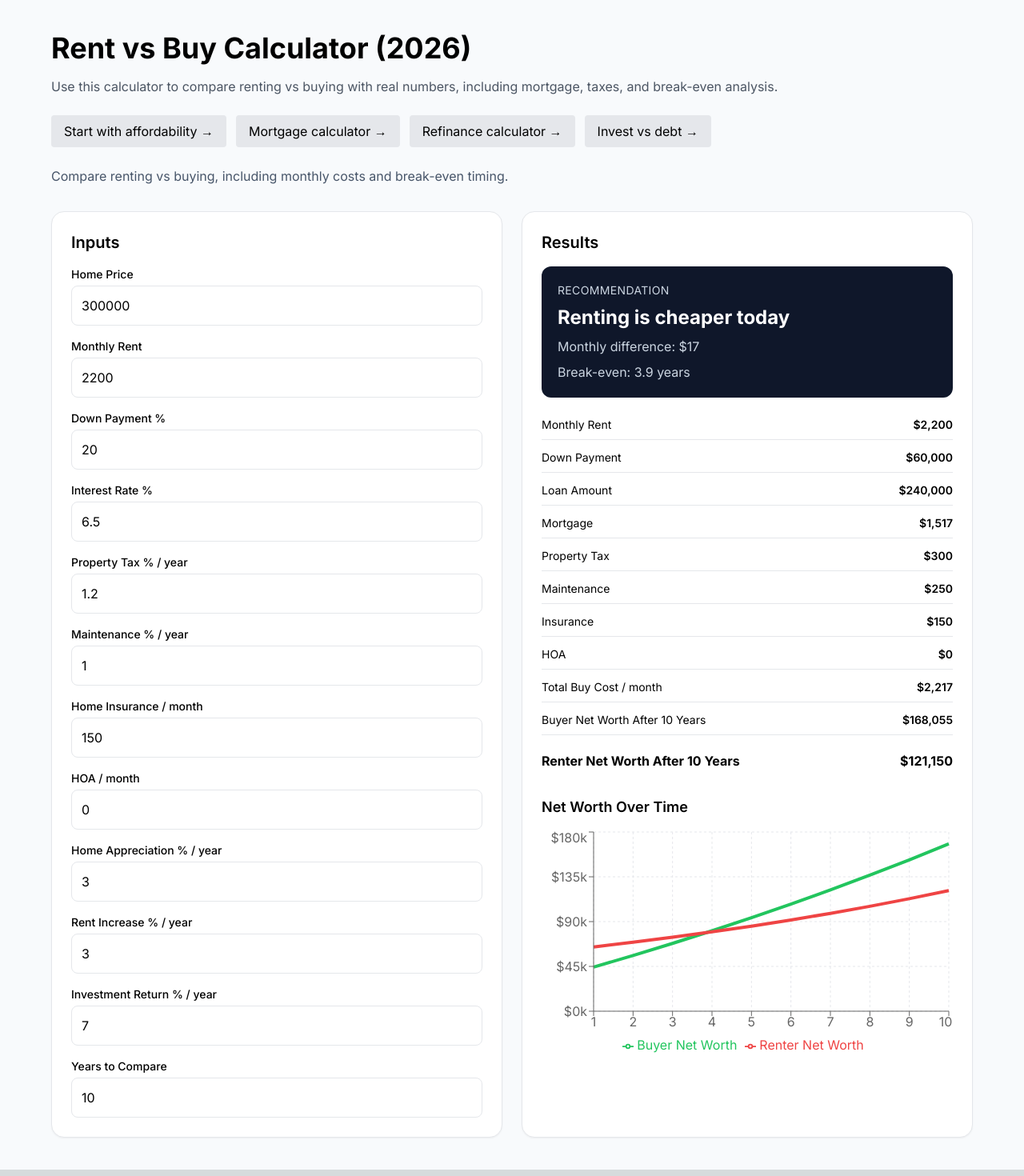
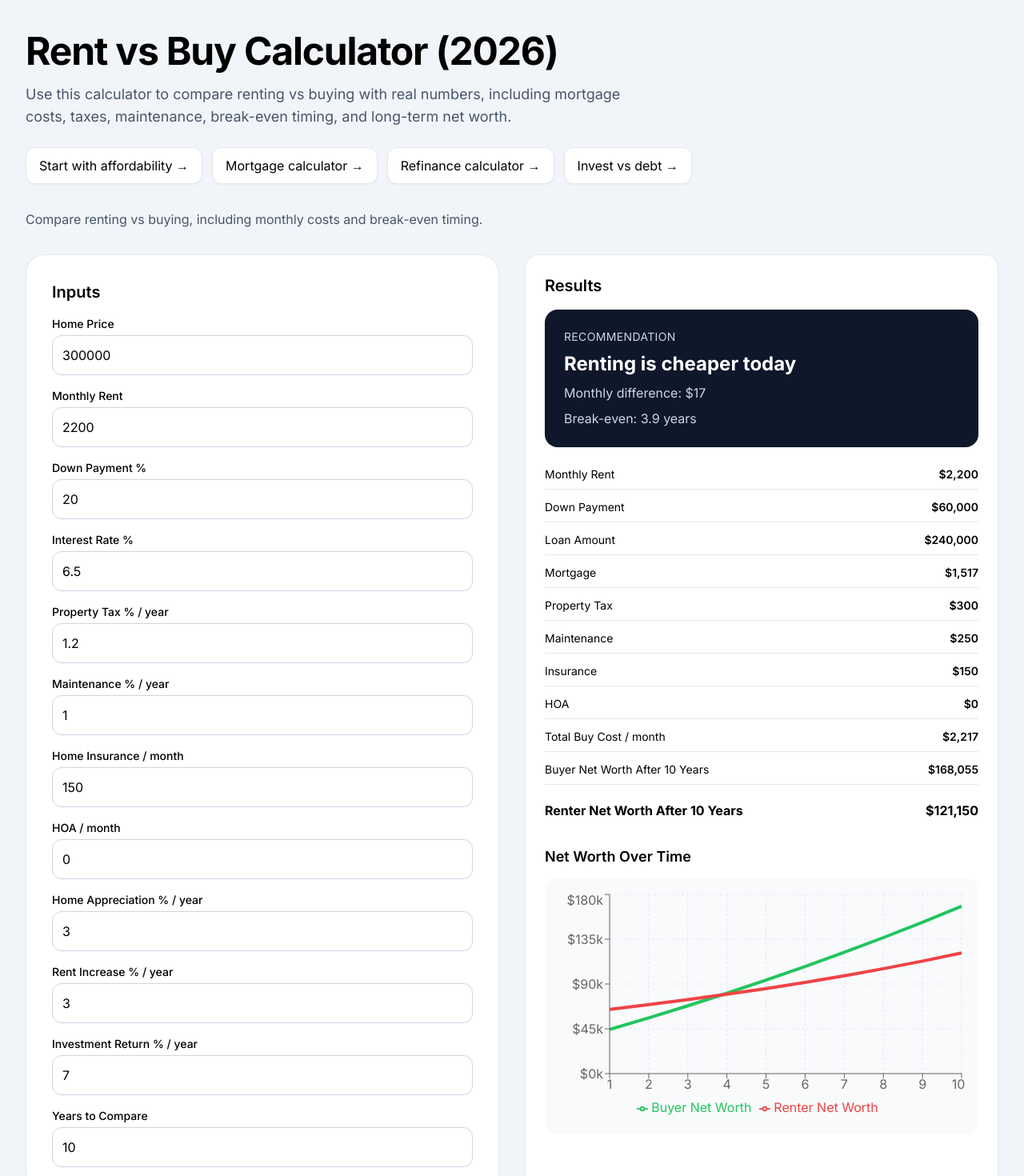
Before and after one commit to jlrrow/money-engine, a Next.js app: page / in a window 1280 px wide. Shown: the top 1470 px of the page at 80% size. Built offline with nearby package versions, Linux system fonts and the light colour scheme.

Commit message:
polished homepage ui

```diff
--- a/app/page.tsx
+++ b/app/page.tsx
@@ -178,42 +178,43 @@ export default function Home() {
   ]);
 
   return (
-    <main className="min-h-screen bg-slate-50 p-6 md:p-10">
-      <div className="mx-auto max-w-6xl">
-        <h1 className="text-4xl font-bold mb-4">
+    <main className="min-h-screen bg-slate-100 px-4 py-8 md:px-8 md:py-10">
+      <div className="mx-auto max-w-7xl">
+        <h1 className="text-4xl md:text-5xl font-bold tracking-tight mb-4">
   Rent vs Buy Calculator (2026)
 </h1>
 
-<p className="mb-6 text-gray-600">
+<p className="text-base md:text-lg text-slate-600 max-w-3xl mb-6">
   Use this calculator to compare renting vs buying with real numbers,
-  including mortgage, taxes, and break-even analysis.
+  including mortgage costs, taxes, maintenance, break-even timing,
+  and long-term net worth.
 </p>
 
-<div className="mb-6 flex gap-3">
+<div className="mb-8 flex flex-wrap gap-3">
   <a
     href="/affordability"
-  className="px-4 py-2 bg-gray-200 rounded hover:bg-gray-300"
+    className="px-4 py-2.5 bg-white border rounded-xl shadow-sm hover:bg-slate-50"
   >
     Start with affordability →
   </a>
 
   <a
     href="/mortgage"
-  className="px-4 py-2 bg-gray-200 rounded hover:bg-gray-300"
+    className="px-4 py-2.5 bg-white border rounded-xl shadow-sm hover:bg-slate-50"
   >
     Mortgage calculator →
   </a>
 
   <a
     href="/refinance"
-    className="px-4 py-2 bg-gray-200 rounded hover:bg-gray-300"
+    className="px-4 py-2.5 bg-white border rounded-xl shadow-sm hover:bg-slate-50"
   >
     Refinance calculator →
   </a>
 
   <a
     href="/invest-vs-debt"
-  className="px-4 py-2 bg-gray-200 rounded hover:bg-gray-300"
+    className="px-4 py-2.5 bg-white border rounded-xl shadow-sm hover:bg-slate-50"
   >
     Invest vs debt →
   </a>
@@ -222,8 +223,8 @@ export default function Home() {
           Compare renting vs buying, including monthly costs and break-even timing.
         </p>
 
-        <div className="grid gap-6 md:grid-cols-2">
-          <div className="rounded-2xl bg-white p-6 shadow-sm border">
+        <div className="grid gap-8 lg:grid-cols-2">
+          <div className="rounded-3xl bg-white p-6 md:p-8 shadow-sm border border-slate-200">
             <h2 className="text-xl font-semibold mb-4">Inputs</h2>
 
             <div className="space-y-4">
@@ -233,7 +234,7 @@ export default function Home() {
                   type="number"
                   value={homePrice}
                   onChange={(e) => setHomePrice(Number(e.target.value))}
-                  className="w-full rounded-lg border p-3"
+                  className="w-full rounded-xl border border-slate-300 bg-white p-3"
                 />
               </div>
 
@@ -243,7 +244,7 @@ export default function Home() {
                   type="number"
                   value={monthlyRent}
                   onChange={(e) => setMonthlyRent(Number(e.target.value))}
-                  className="w-full rounded-lg border p-3"
+                  className="w-full rounded-xl border border-slate-300 bg-white p-3"
                 />
               </div>
 
@@ -253,7 +254,7 @@ export default function Home() {
                   type="number"
                   value={downPaymentPercent}
                   onChange={(e) => setDownPaymentPercent(Number(e.target.value))}
-                  className="w-full rounded-lg border p-3"
+                  className="w-full rounded-xl border border-slate-300 bg-white p-3"
                 />
               </div>
 
@@ -264,7 +265,7 @@ export default function Home() {
                   step="0.1"
                   value={interestRate}
                   onChange={(e) => setInterestRate(Number(e.target.value))}
-                  className="w-full rounded-lg border p-3"
+                  className="w-full rounded-xl border border-slate-300 bg-white p-3"
                 />
               </div>
 
@@ -275,7 +276,7 @@ export default function Home() {
                   step="0.1"
                   value={propertyTaxRate}
                   onChange={(e) => setPropertyTaxRate(Number(e.target.value))}
-                  className="w-full rounded-lg border p-3"
+                  className="w-full rounded-xl border border-slate-300 bg-white p-3"
                 />
               </div>
 
@@ -286,7 +287,7 @@ export default function Home() {
                   step="0.1"
                   value={maintenanceRate}
                   onChange={(e) => setMaintenanceRate(Number(e.target.value))}
-                  className="w-full rounded-lg border p-3"
+                  className="w-full rounded-xl border border-slate-300 bg-white p-3"
                 />
               </div>
 
@@ -296,7 +297,7 @@ export default function Home() {
                   type="number"
                   value={insuranceMonthly}
                   onChange={(e) => setInsuranceMonthly(Number(e.target.value))}
-                  className="w-full rounded-lg border p-3"
+                  className="w-full rounded-xl border border-slate-300 bg-white p-3"
                 />
               </div>
 
@@ -306,7 +307,7 @@ export default function Home() {
                   type="number"
                   value={hoaMonthly}
                   onChange={(e) => setHoaMonthly(Number(e.target.value))}
-                  className="w-full rounded-lg border p-3"
+                  className="w-full rounded-xl border border-slate-300 bg-white p-3"
                 />
               </div>
 
@@ -317,7 +318,7 @@ export default function Home() {
                   step="0.1"
                   value={homeAppreciationRate}
                   onChange={(e) => setHomeAppreciationRate(Number(e.target.value))}
-                  className="w-full rounded-lg border p-3"
+                  className="w-full rounded-xl border border-slate-300 bg-white p-3"
                 />
               </div>
 
@@ -328,7 +329,7 @@ export default function Home() {
                   step="0.1"
                   value={rentIncreaseRate}
                   onChange={(e) => setRentIncreaseRate(Number(e.target.value))}
-                  className="w-full rounded-lg border p-3"
+                  className="w-full rounded-xl border border-slate-300 bg-white p-3"
                 />
               </div>
 
@@ -339,7 +340,7 @@ export default function Home() {
                   step="0.1"
                   value={investmentReturnRate}
                   onChange={(e) => setInvestmentReturnRate(Number(e.target.value))}
-                  className="w-full rounded-lg border p-3"
+                  className="w-full rounded-xl border border-slate-300 bg-white p-3"
                 />
               </div>
 
@@ -349,7 +350,7 @@ export default function Home() {
                   type="number"
                   value={yearsToCompare}
                   onChange={(e) => setYearsToCompare(Number(e.target.value))}
-                  className="w-full rounded-lg border p-3"
+                  className="w-full rounded-xl border border-slate-300 bg-white p-3"
                 />
               </div>
             </div>
@@ -358,7 +359,7 @@ export default function Home() {
           <div className="rounded-2xl bg-white p-6 shadow-sm border">
             <h2 className="text-xl font-semibold mb-4">Results</h2>
 
-            <div className="rounded-xl bg-slate-900 text-white p-5 mb-6">
+            <div className="rounded-2xl bg-slate-900 text-white p-6 mb-6 shadow-sm">
               <p className="text-sm uppercase tracking-wide text-slate-300 mb-2">
                 Recommendation
               </p>
@@ -433,7 +434,7 @@ export default function Home() {
 
             <div>
               <h3 className="text-lg font-semibold mb-3">Net Worth Over Time</h3>
-              <div className="h-72">
+              <div className="h-80 rounded-2xl bg-slate-50 p-4">
                 <ResponsiveContainer width="100%" height="100%">
                   <LineChart data={results.chartData}>
                     <CartesianGrid stroke="#e5e7eb" strokeDasharray="3 3" />
```
Lines whose indentation alone changed are shown as unchanged.
